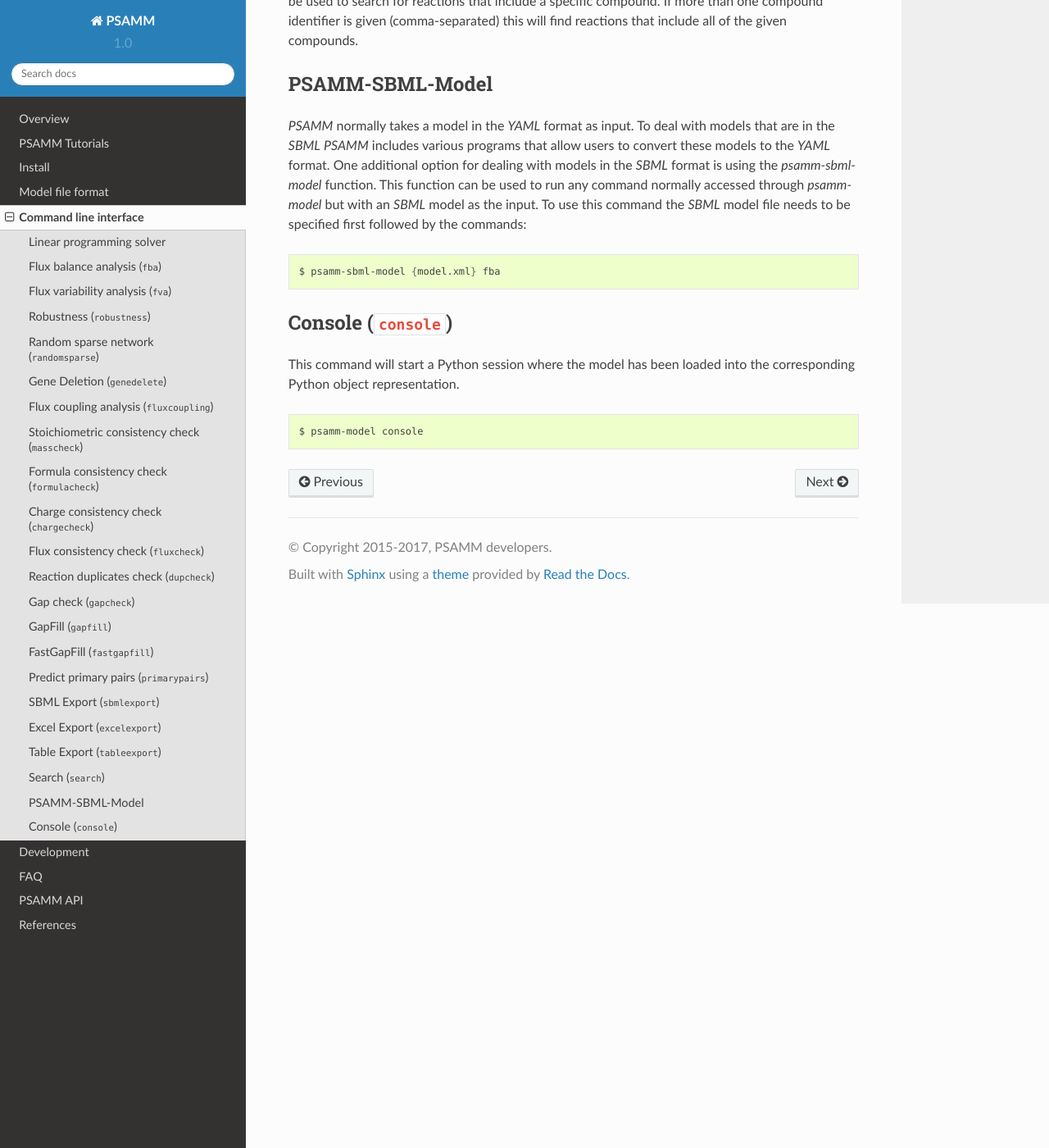
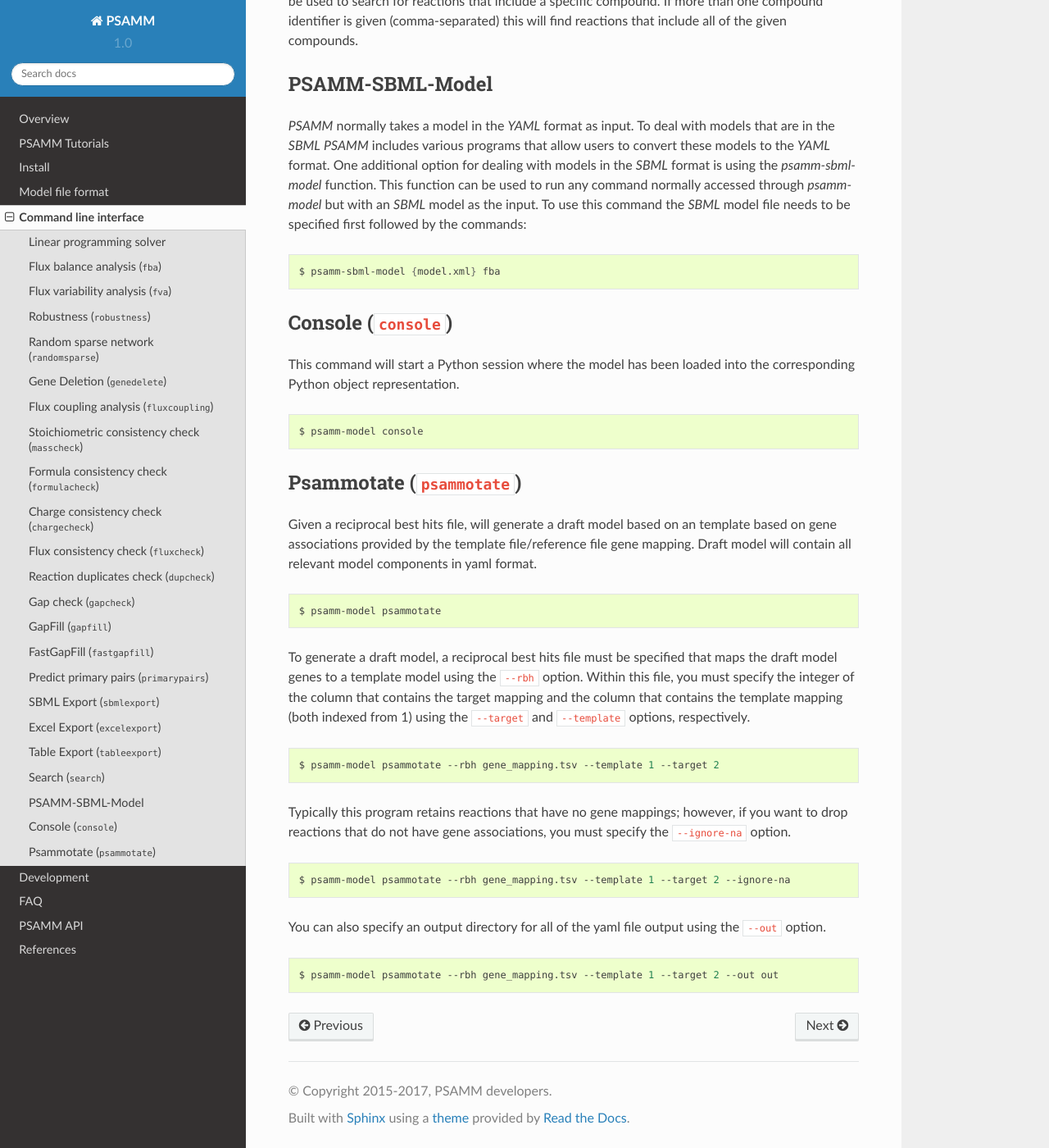
Before and after one commit to zhanglab/psamm, a Sphinx documentation site: the page built from docs/commands.rst, in a window 1280 px wide and 1400 px high, scrolled down 13031 px. Shown: the whole window at 82% size. Built offline with Sphinx 7.4.7 and the Read the Docs theme 2.0.0, drawn with Linux system fonts in a browser that asks for light colours.

Commit message:
Added command line options for psammotate

```diff
--- a/docs/commands.rst
+++ b/docs/commands.rst
@@ -694,3 +694,41 @@
 .. code-block:: shell
 
     $ psamm-model console
+
+
+Psammotate (``psammotate``)
+----------------------------------------
+
+Given a reciprocal best hits file, will generate a draft model based on an
+template based on gene associations provided by the template file/reference
+file gene mapping. Draft model will contain all relevant model components
+in yaml format.
+
+.. code-block:: shell
+
+    $ psamm-model psammotate
+
+To generate a draft model, a reciprocal best hits file must be specified that
+maps the draft model genes to a template model using the ``--rbh`` option.
+Within this file, you must specify the integer of the column that contains the
+target mapping and the column that contains the template mapping (both indexed
+from 1) using the ``--target`` and ``--template`` options, respectively.
+
+.. code-block:: shell
+
+    $ psamm-model psammotate --rbh gene_mapping.tsv --template 1 --target 2
+
+Typically this program retains reactions that have no gene mappings; however, if
+you want to drop reactions that do not have gene associations, you must specify
+the ``--ignore-na`` option.
+
+.. code-block:: shell
+
+    $ psamm-model psammotate --rbh gene_mapping.tsv --template 1 --target 2 --ignore-na
+
+You can also specify an output directory for all of the yaml file output using
+the ``--out`` option.
+
+.. code-block:: shell
+
+    $ psamm-model psammotate --rbh gene_mapping.tsv --template 1 --target 2 --out out
```
